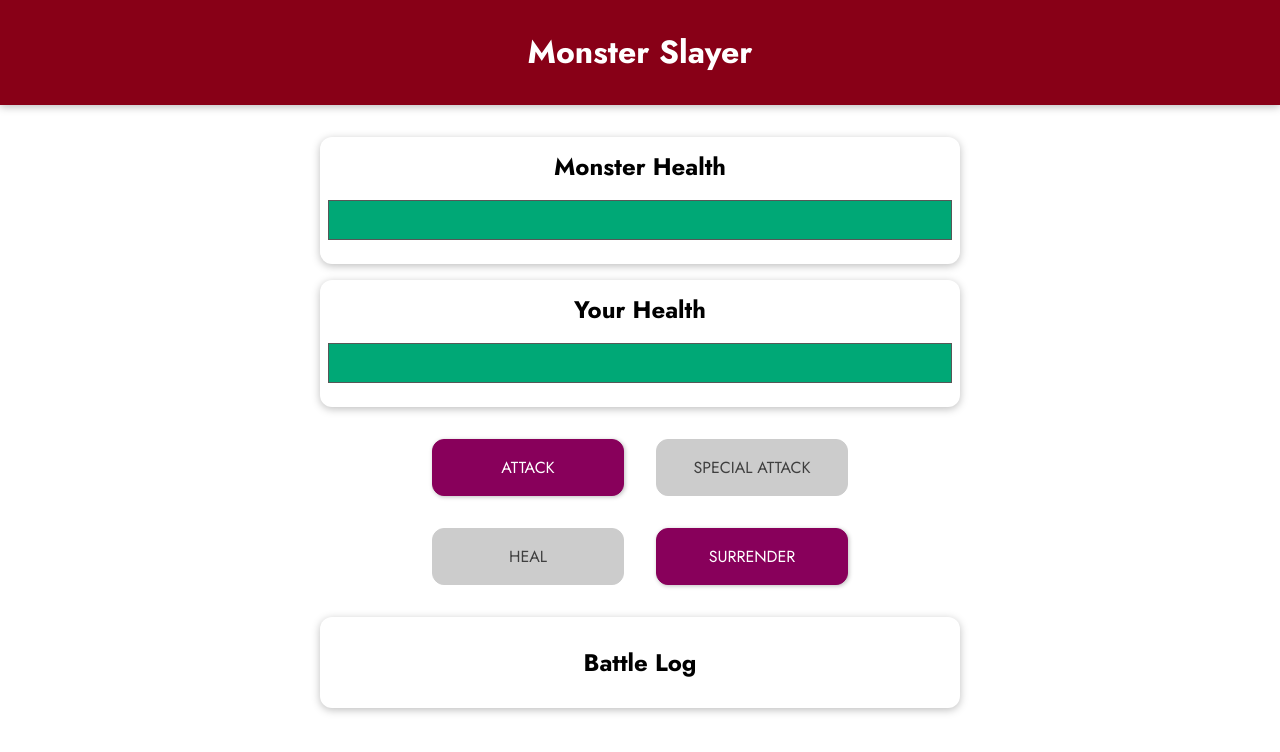
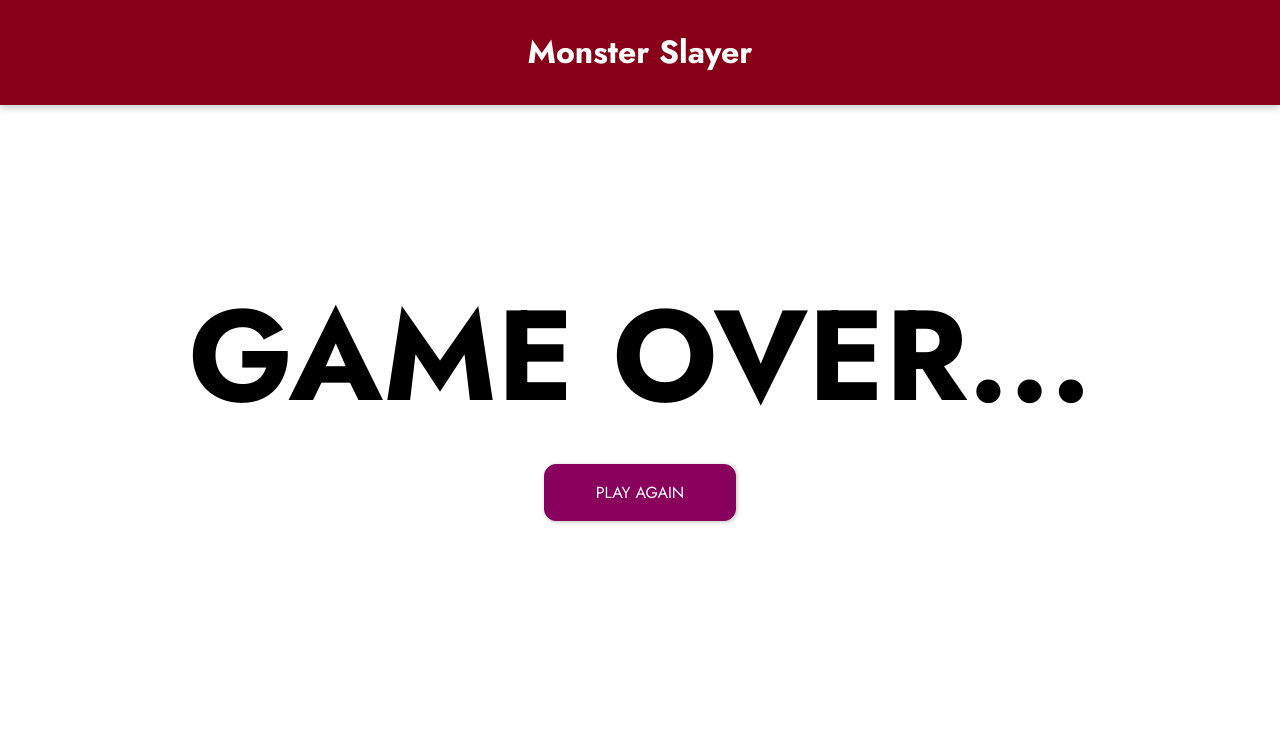
Before and after one commit to Marremelad/MonsterSlayerVue, a plain HTML site: page monster-slayer-vue/index.html in a window 1280 px wide. Both pictures are taken after a click on the button "SURRENDER". Drawn offline with nearby package versions, Linux system fonts and the light colour scheme.

Commit message:
(feature) Added victory/game over screen

```diff
--- a/monster-slayer-vue/app.js
+++ b/monster-slayer-vue/app.js
@@ -13,7 +13,7 @@ Vue.createApp({
           charge: 0,
         },
         healing: {
-          amountHealed: 30,
+          healingAmount: 30,
           uses: 3,
         },
       },
@@ -22,6 +22,8 @@ Vue.createApp({
         maxHealth: 150,
         currentHealth: 150,
       },
+
+      surrendered: false,
     };
   },
   methods: {
@@ -59,10 +61,18 @@ Vue.createApp({
     playerHeal() {
       this.player.currentHealth = Math.min(
         this.player.maxHealth,
-        this.player.currentHealth + this.player.healing.amountHealed
+        this.player.currentHealth + this.player.healing.healingAmount
       );
 
       this.player.healing.uses = Math.max(0, this.player.healing.uses - 1);
+    },
+
+    playerSurrender() {
+      this.surrendered = true;
+    },
+
+    restart() {
+      window.location.reload();
     },
   },
   computed: {
@@ -93,6 +103,14 @@ Vue.createApp({
         this.player.currentHealth != this.player.maxHealth
       );
     },
+
+    victory() {
+      return this.monster.currentHealth === 0;
+    },
+
+    gameOver() {
+      return this.player.currentHealth === 0 || this.surrendered;
+    },
   },
   watch: {},
 }).mount("#game");
--- a/monster-slayer-vue/index.html
+++ b/monster-slayer-vue/index.html
@@ -17,6 +17,17 @@
       <h1>Monster Slayer</h1>
     </header>
     <div id="game">
+      <div v-if="victory" class="restart-screen">
+        <h2>VICTORY!</h2>
+        <button @click="restart">PLAY AGAIN</button>
+      </div>
+
+      <div v-else-if="gameOver" class="restart-screen">
+        <h2>GAME OVER...</h2>
+        <button @click="restart">PLAY AGAIN</button>
+      </div>
+
+      <div v-else>
         <section id="monster" class="container">
           <h2>Monster Health</h2>
           <div class="healthbar">
@@ -29,21 +40,28 @@
         <section id="player" class="container">
           <h2>Your Health</h2>
           <div class="healthbar">
-          <div class="healthbar__value" :style="{width: playerHealthBar}"></div>
+            <div
+              class="healthbar__value"
+              :style="{width: playerHealthBar}"
+            ></div>
           </div>
         </section>
         <section id="controls">
           <button @click="playerAttack()">ATTACK</button>
-        <button @click="playerSpecialAttack" :disabled="!isSpecialAttackReady">
+          <button
+            @click="playerSpecialAttack"
+            :disabled="!isSpecialAttackReady"
+          >
             SPECIAL ATTACK
           </button>
           <button @click="playerHeal" :disabled="!canHeal">HEAL</button>
-        <button>SURRENDER</button>
+          <button @click="playerSurrender">SURRENDER</button>
         </section>
         <section id="log" class="container">
           <h2>Battle Log</h2>
           <ul></ul>
         </section>
       </div>
+    </div>
   </body>
 </html>
--- a/monster-slayer-vue/styles.css
+++ b/monster-slayer-vue/styles.css
@@ -45,6 +45,24 @@ section {
   margin: 1rem auto;
   box-shadow: 0 2px 8px rgba(0, 0, 0, 0.26);
   border-radius: 12px;
+}
+
+.restart-screen {
+  position: absolute;
+  inset: 0;
+  display: flex;
+  flex-direction: column;
+  justify-content: center;
+  align-items: center;
+}
+
+.restart-screen h2 {
+  margin: 0;
+  font-size: 10vw;
+}
+
+.restart-screen button {
+  font-size: 1rem;
 }
 
 #monster h2,
```
Lines whose indentation alone changed are shown as unchanged.
